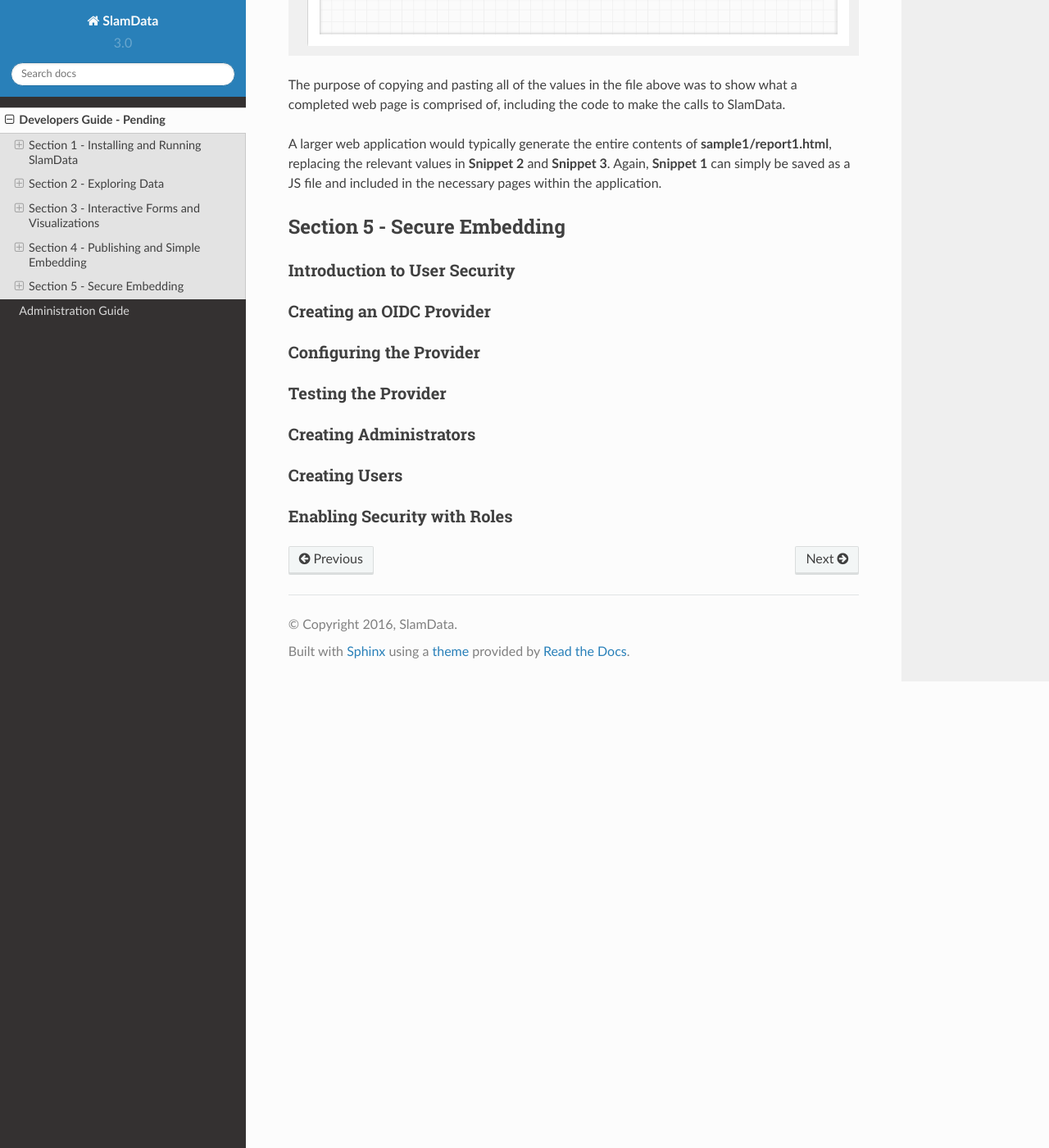
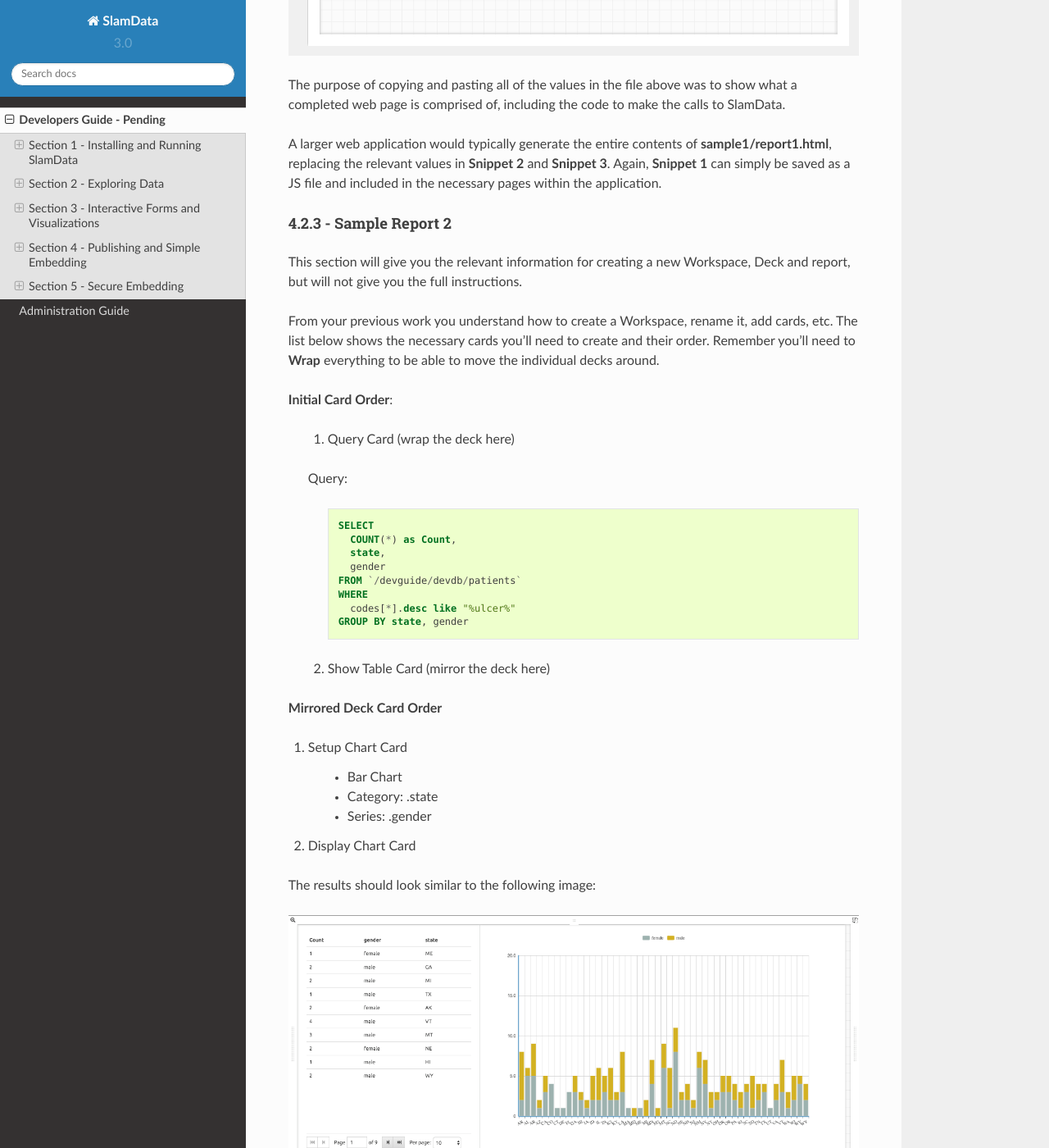
Before and after one commit to uapasha/slamdata-docs, a Sphinx documentation site: the page built from source/developers-guide-pending.rst, in a window 1280 px wide and 1400 px high, scrolled down 31005 px. Shown: the whole window at 82% size. Built offline with Sphinx 7.4.7 and the Read the Docs theme 2.0.0, drawn with Linux system fonts in a browser that asks for light colours; some of the changed text lies outside the part shown.

Commit message:
Finished with sections 1 through 4

```diff
--- a/source/developers-guide-pending.rst
+++ b/source/developers-guide-pending.rst
@@ -1276,6 +1276,58 @@ of **sample1/report1.html**, replacing the relevant values in
 saved as a JS file and included in the necessary pages within the application.
 
 
+4.2.3 - Sample Report 2
+'''''''''''''''''''''''
+
+This section will give you the relevant information for creating a new
+Workspace, Deck and report, but will not give you the full instructions.
+
+From your previous work you understand how to create a Workspace, rename
+it, add cards, etc.  The list below shows the necessary cards you'll need to create
+and their order.  Remember you'll need to **Wrap** everything to be able
+to move the individual decks around.
+
+**Initial Card Order**:
+
+    1. Query Card (wrap the deck here)
+
+    Query:
+
+        .. code-block:: sql
+
+            SELECT
+              COUNT(*) as Count,
+              state,
+              gender
+            FROM `/devguide/devdb/patients`
+            WHERE
+              codes[*].desc like "%ulcer%"
+            GROUP BY state, gender
+
+    2. Show Table Card (mirror the deck here)
+
+
+**Mirrored Deck Card Order**
+
+1. Setup Chart Card
+
+    * Bar Chart
+    * Category: .state
+    * Series: .gender
+
+2. Display Chart Card
+
+The results should look similar to the following image:
+
+|Report-2-Workspace|
+
+Copy all of the relevant data from the **Embed Deck** option and paste
+it into the **sample1/report2.html** file.  Once it is saved, you
+can click on the **Ulcer-related Illnesses by Gender** report in the
+mock-up app and see something similar to the following image.  Note that
+in this image the user would need to scroll right to see the full chart.
+
+|Sample-1-2-Full-Report|
 
 
 
@@ -1380,6 +1432,10 @@ Enabling Security with Roles
 
 .. |Sample-1-1-Full-Report| image:: images/SD3/screenshots/sample-1-1-full-report.png
 
+.. |Report-2-Workspace| image:: images/SD3/screenshots/report-2-workspace.png
+
+.. |Sample-1-2-Full-Report| image:: images/SD3/screenshots/sample-1-2-full-report.png
+
 .. |Repo-Link| raw:: html
 
    <a href="https://github.com/slamdata/slamdata-dev-examples" target="_blank">repository link</a>
```
Also changed, not shown: source/images/SD3/screenshots/sample-1-2-full-report.png (added).
